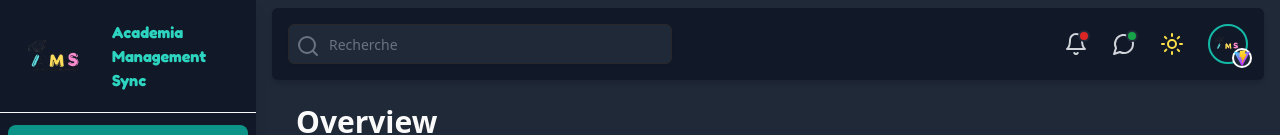
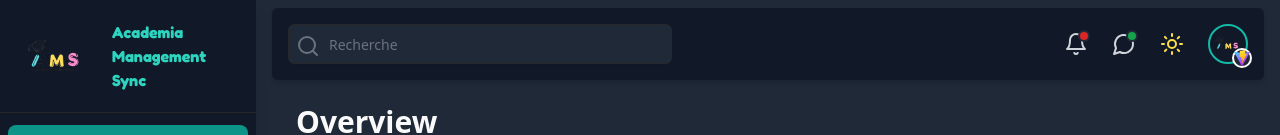
Before and after one commit to AureDulvresse/app.ams.io, a React (Vite) app: page / in a window 1280 px wide. Shown: the top 135 px of the page. Built offline with nearby package versions, Linux system fonts and the light colour scheme.

Commit message:
Update sidebar.tsx

```diff
--- a/src/components/partials/sidebar.tsx
+++ b/src/components/partials/sidebar.tsx
@@ -10,7 +10,7 @@ const Sidebar: React.FC = () => {
 
   return (
     <div className="fixed top-0 left-0 w-64 h-full bg-white dark:bg-gray-900 shadow-lg z-50">
-      <div className="flex items-center gap-4 border-b border-b-gray-50 p-4">
+      <div className="flex items-center gap-4 border-b p-4">
         <img src={logo} className="w-20 h-auto" alt="logo" />
         <h1 className="text-base font-bold text-teal-400 font-fredoka">
           Academia Management Sync
```
